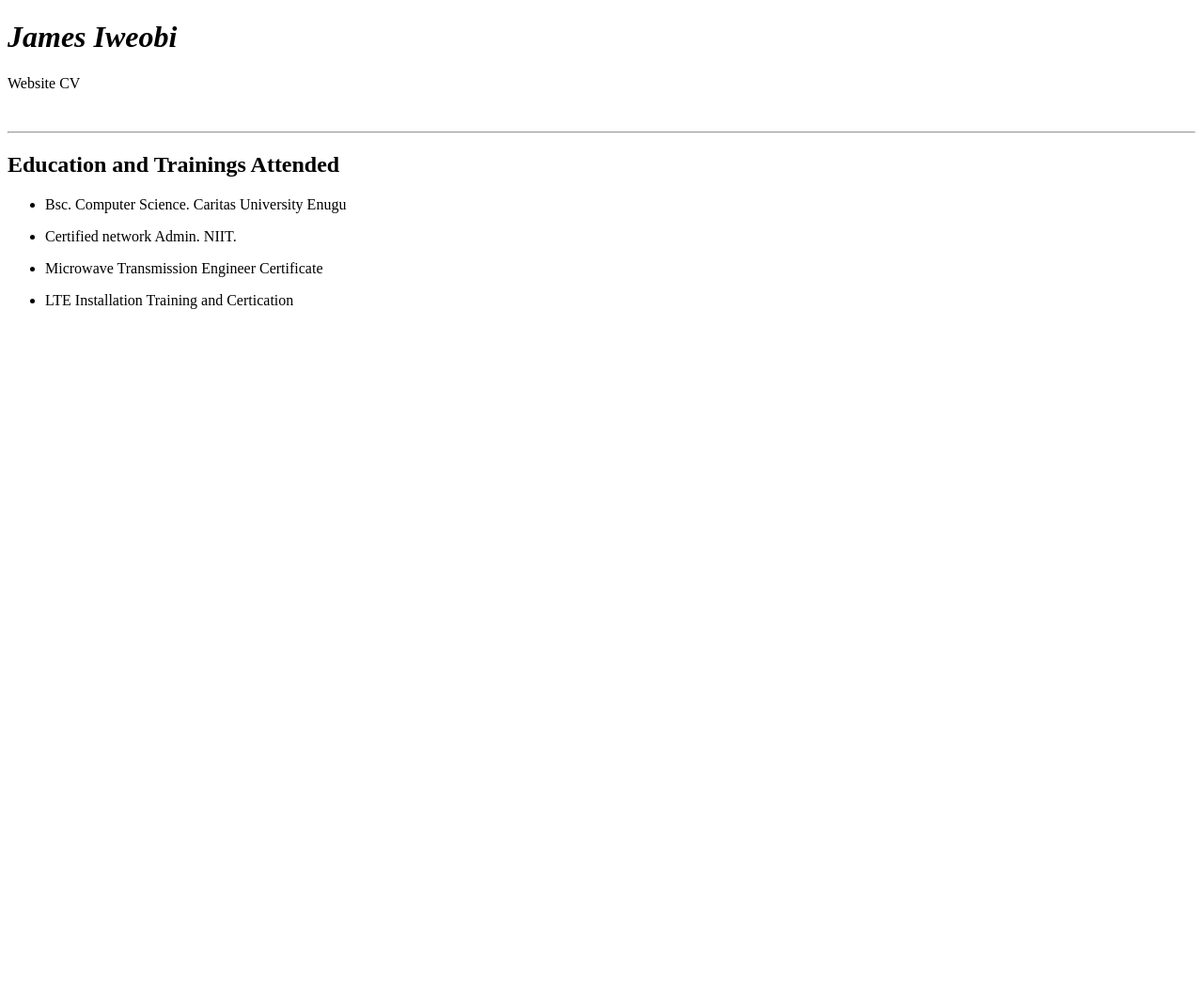
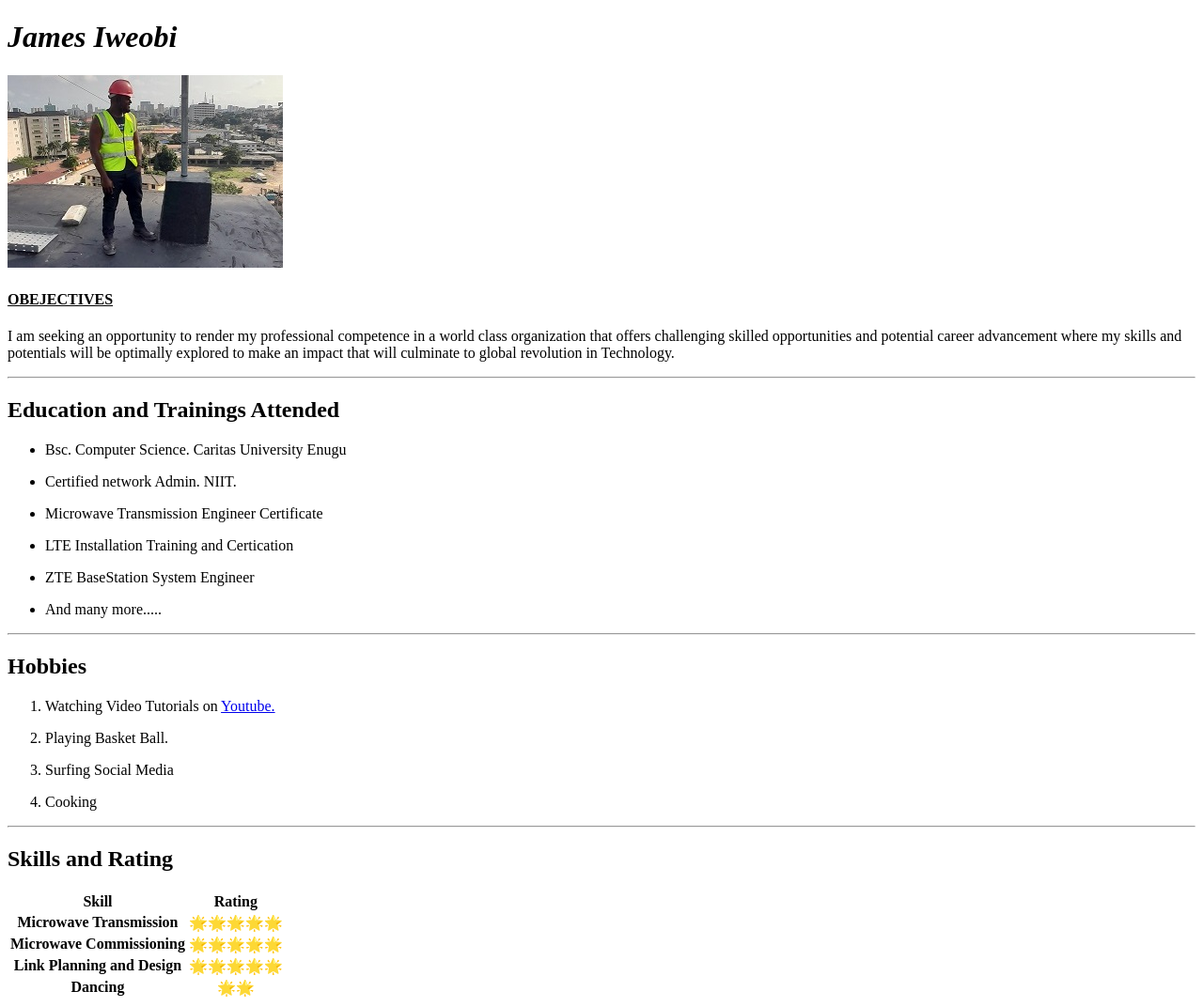
Before and after one commit to jamesiweobi/HTML-Markup-Project, a plain HTML site: page index.html in a window 1280 px wide. Shown: the whole page at 94% size. Before the commit the page ends 800 px from the top, so only its background shows below. Drawn offline with Linux system fonts and the light colour scheme.

Commit message:
Added more education, hobbies and skills rating to index.html

```diff
--- a/index.html
+++ b/index.html
@@ -15,8 +15,14 @@
 
 <body>
     <h1><em>James Iweobi</em></h1>
-    <p>Website CV</p>
+    <img src="images/20200908_160750.jpg" alt="">
     <br>
+    <h4><u>OBEJECTIVES
+        </u></h4>
+    <p>I am seeking an opportunity to render my professional competence in a world class organization that offers
+        challenging skilled opportunities and potential career advancement where my skills and potentials will be
+        optimally
+        explored to make an impact that will culminate to global revolution in Technology. </p>
     <hr>
     <h2>Education and Trainings Attended</h2>
     <ul>
@@ -32,8 +38,58 @@
         <li>
             <P>LTE Installation Training and Certication</P>
         </li>
+        <li>
+            <p>ZTE BaseStation System Engineer</p>
+        </li>
+        <li>
+            <p>And many more.....</p>
+        </li>
     </ul>
-
+    <hr>
+    <h2>Hobbies</h2>
+    <ol>
+        <li>
+            <p>Watching Video Tutorials on <a href="youtube.com">Youtube.</a></p>
+        </li>
+        <li>
+            <p>Playing Basket Ball.</p>
+        </li>
+        <li>
+            <p>Surfing Social Media</p>
+        </li>
+        <li>
+            <p>Cooking</p>
+        </li>
+    </ol>
+    <hr>
+    <h2>Skills and Rating
+    </h2>
+    <table>
+        <thead>
+            <tr>
+                <th>Skill</th>
+                <th>Rating</th>
+            </tr>
+        </thead>
+        <tbody>
+            <tr>
+                <th>Microwave Transmission</th>
+                <th>🌟🌟🌟🌟🌟</th>
+            </tr>
+            <tr>
+                <th>Microwave Commissioning</th>
+                <th>🌟🌟🌟🌟🌟</th>
+            </tr>
+            <tr>
+                <th>Link Planning and Design</th>
+                <th>🌟🌟🌟🌟🌟</th>
+            </tr>
+            <tr>
+                <th>Dancing</th>
+                <th>🌟🌟</th>
+            </tr>
+        </tbody>
+    </table>
 </body>
 
 </html>
```
